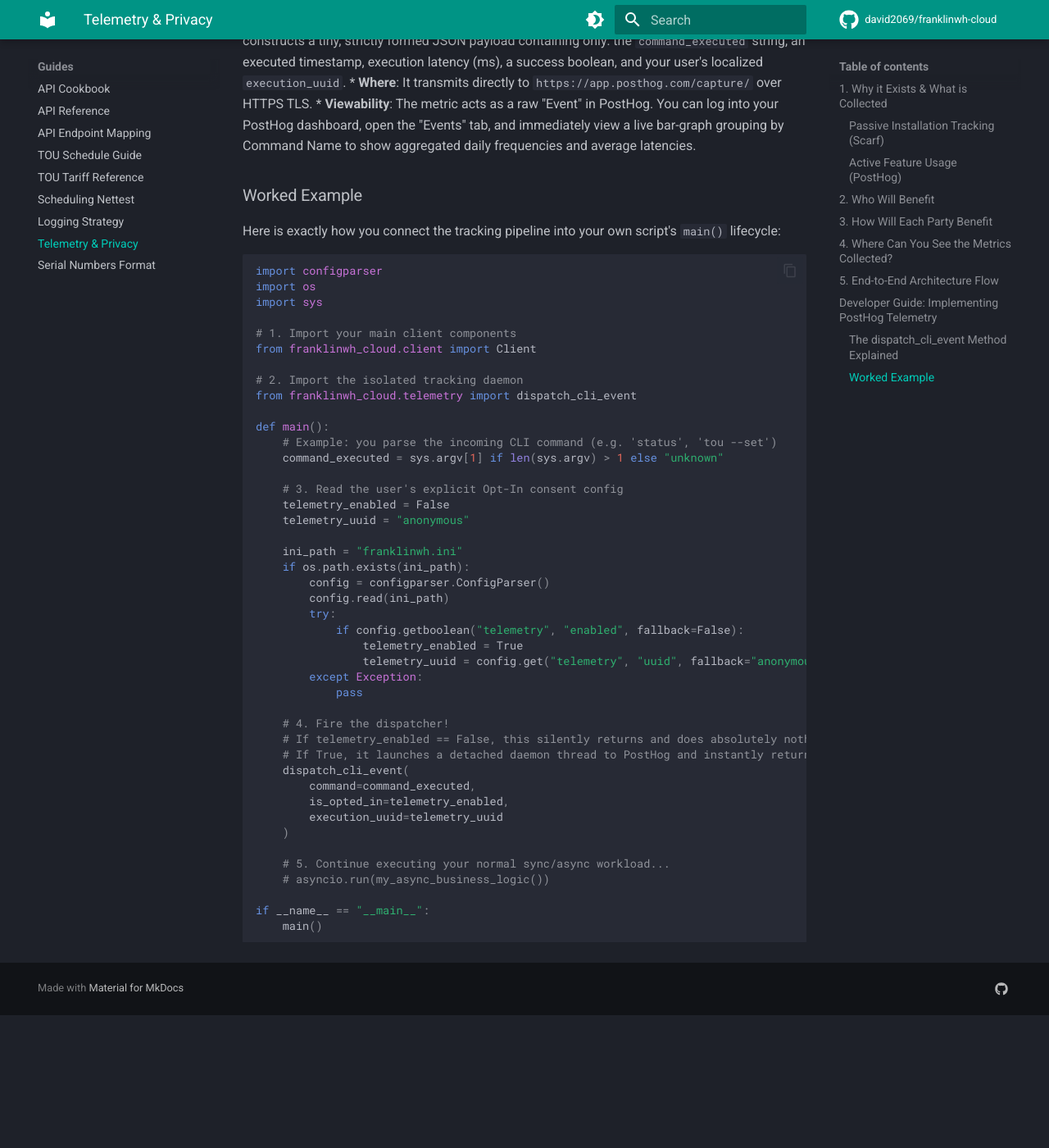
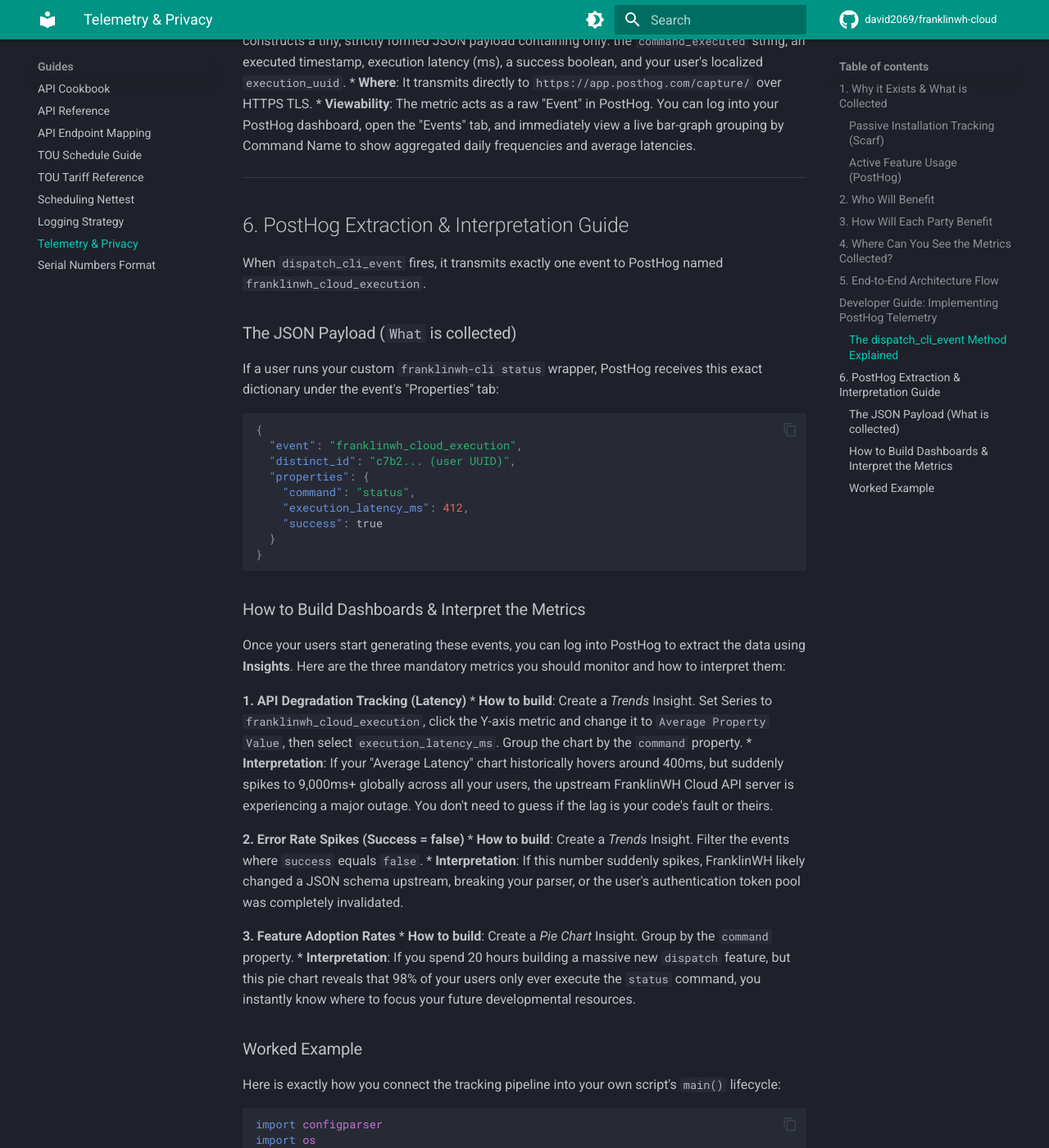
Before and after one commit to david2069/franklinwh-cloud, an MkDocs documentation site: the page built from docs/TELEMETRY.md, in a window 1280 px wide and 1400 px high, scrolled down 3569 px. Shown: the whole window at 82% size. Built offline with MkDocs 1.6.1 and Material for MkDocs 9.7.7, drawn with Linux system fonts in a browser that asks for light colours; comment, search, counter and statistics services are not loaded; before the commit the page ends 4807 px from its top, so only the background shows below that.

Commit message:
docs: formalize PostHog backend extraction and telemetry interpretation strategies

````diff
--- a/docs/TELEMETRY.md
+++ b/docs/TELEMETRY.md
@@ -82,6 +82,42 @@
 * **Where**: It transmits directly to `https://app.posthog.com/capture/` over HTTPS TLS.
 * **Viewability**: The metric acts as a raw "Event" in PostHog. You can log into your PostHog dashboard, open the "Events" tab, and immediately view a live bar-graph grouping by Command Name to show aggregated daily frequencies and average latencies.
 
+---
+
+## 6. PostHog Extraction & Interpretation Guide
+
+When `dispatch_cli_event` fires, it transmits exactly one event to PostHog named `franklinwh_cloud_execution`.
+
+### The JSON Payload (`What` is collected)
+If a user runs your custom `franklinwh-cli status` wrapper, PostHog receives this exact dictionary under the event's "Properties" tab:
+```json
+{
+  "event": "franklinwh_cloud_execution",
+  "distinct_id": "c7b2... (user UUID)",
+  "properties": {
+    "command": "status",
+    "execution_latency_ms": 412,
+    "success": true
+  }
+}
+```
+
+### How to Build Dashboards & Interpret the Metrics
+
+Once your users start generating these events, you can log into PostHog to extract the data using **Insights**. Here are the three mandatory metrics you should monitor and how to interpret them:
+
+**1. API Degradation Tracking (Latency)**
+* **How to build**: Create a *Trends* Insight. Set Series to `franklinwh_cloud_execution`, click the Y-axis metric and change it to `Average Property Value`, then select `execution_latency_ms`. Group the chart by the `command` property.
+* **Interpretation**: If your "Average Latency" chart historically hovers around 400ms, but suddenly spikes to 9,000ms+ globally across all your users, the upstream FranklinWH Cloud API server is experiencing a major outage. You don't need to guess if the lag is your code's fault or theirs.
+
+**2. Error Rate Spikes (Success = false)**
+* **How to build**: Create a *Trends* Insight. Filter the events where `success` equals `false`.
+* **Interpretation**: If this number suddenly spikes, FranklinWH likely changed a JSON schema upstream, breaking your parser, or the user's authentication token pool was completely invalidated.
+
+**3. Feature Adoption Rates**
+* **How to build**: Create a *Pie Chart* Insight. Group by the `command` property.
+* **Interpretation**: If you spend 20 hours building a massive new `dispatch` feature, but this pie chart reveals that 98% of your users only ever execute the `status` command, you instantly know where to focus your future developmental resources.
+
 ### Worked Example
 
 Here is exactly how you connect the tracking pipeline into your own script's `main()` lifecycle:
````
